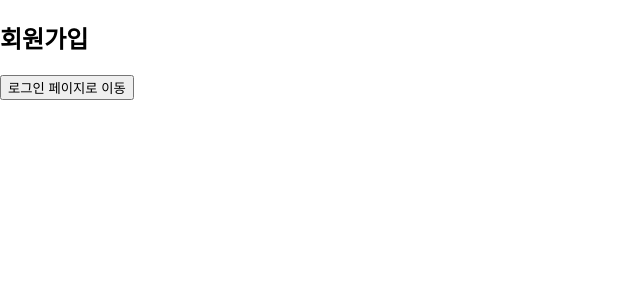
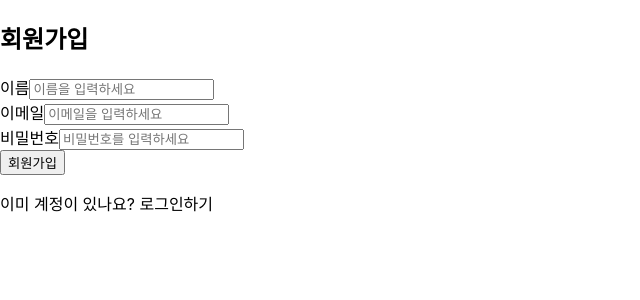
Before and after one commit to soyoonjeong2328/EzPay, a React (Create React App) app in the folder frontend/: page /signup in a window 1280 px wide. Shown: the top 300 px of the page, without its empty margins (0-640 px from the left). Built offline with nearby package versions, Linux system fonts and the light colour scheme.

Commit message:
feat: 회원가입, 대시보드 화면 구성 - backend와 API 연결시도(실패) → 추후 다시 시도

```diff
--- a/frontend/src/pages/Dashboard.js
+++ b/frontend/src/pages/Dashboard.js
@@ -1,23 +1,144 @@
 import { useNavigate } from "react-router-dom";
+import { useEffect, useState } from "react";
+import { FiMenu, FiX} from "react-icons/fi"; // 메뉴 아이콘 (열기 / 닫기)
 
 const Dashboard = () => {
   const navigate = useNavigate();
 
-  const handleLogout = () => {
-    localStorage.removeItem("userToken");
-    navigate("/");
-  };
+  const [user, setUser] = useState("사용자");
+  const [account, setAccount] = useState(null); // 계좌정보
+  const [balance, setBalance] = useState(0); // 계좌 잔액
+  const [transactions, setTransactions] = useState([]);
+  const [isMenuOpen, setIsMenuOpen] = useState(false);
+  const [isLoading, setIsLoading] = useState(true); //데이터 로딩 상태
+
+  useEffect(() => {
+    const fetchUserData = async () => {
+      try {
+        const response = await fetch("http://localhost:8080/api/user");
+        if (!response.ok) throw new Error("데이터를 불러올 수 없음");
+
+        const data = await response.json();
+
+        if (!data.user) {
+          navigate("/login"); // 사용자 정보가 없으면 로그인 페이지로 이동
+          return;
+        }
+
+        setUser(data.user);
+        setBalance(data.balance || 0);
+        setTransactions(data.transactions || []);
+
+        if (data.account) {
+          setAccount(data.account);
+        }
+      } catch (error) {
+        console.error("데이터 가져오기 오류:", error);
+        navigate("/login"); // 오류 발생 시 로그인 페이지로 이동
+      } finally {
+        setIsLoading(false); // 로딩 상태 해제
+      }
+    };
+
+    fetchUserData();
+  }, [navigate]);
+
+  // if(isLoading) {
+  //   return(
+  //     <div className="min-h-screen flex items-center justify-center bg-gray-100">
+  //       <p className="text-gray-600 text-lg">로딩 중...</p>
+  //     </div>
+  //   );
+  // }
 
   return (
-    <div className="flex flex-col items-center justify-center h-screen bg-gray-100">
-      <h2 className="text-2xl font-bold">대시보드</h2>
-      <p className="mt-2">환영합니다! 송금을 시작해보세요.</p>
-      <button
-        className="mt-4 px-4 py-2 bg-red-500 text-white rounded"
-        onClick={handleLogout}
-      >
-        로그아웃
-      </button>
+    <div className="min-h-screen bg-gray-50 flex flex-col items-center p-6">
+      {/* 헤더 */}
+      <header className="flex justify-between items-center w-full max-w-lg bg-white shadow-md p-4 rounded-lg">
+        <div>
+          {account ? (
+            <>
+              <h2 className="text-xl font-semibold">{account.bankName}</h2>
+              <p className="text-sm text-gray-600">{user.name} 님</p>
+            </>
+          ) : (
+            <h2 className="text-xl font-semibold text-gray-500">계좌 없음</h2>
+          )}
+        </div>
+        <button onClick={() => setIsMenuOpen(true)}>
+          <FiMenu size={28} className="text-gray-700" />
+        </button>
+      </header>
+
+      {/* 계좌 정보 */}
+      {account ? (
+        <div className="w-full max-w-lg bg-white shadow-md rounded-lg p-6 mt-6">
+          <p className="text-gray-600">계좌번호</p>
+          <p className="text-lg font-semibold">{account.accountNumber}</p>
+          <div className="mt-4 flex justify-between items-center">
+            <p className="text-2xl font-bold">{balance.toLocaleString()} 원</p>
+            <button className="bg-yellow-500 text-white px-4 py-2 rounded-lg font-semibold">
+              이체
+            </button>
+          </div>
+        </div>
+      ) : (
+        <div className="w-full max-w-lg bg-white shadow-md rounded-lg p-6 mt-6 text-center">
+          <p className="text-gray-600">현재 계좌가 없습니다.</p>
+          <button
+            className="mt-4 bg-blue-500 text-white px-4 py-2 rounded-lg font-semibold"
+            onClick={() => navigate("/create-account")}
+          >
+            계좌 생성하기
+          </button>
+        </div>
+      )}
+
+      {/* 최근 거래 내역 */}
+      <div className="w-full max-w-lg bg-white shadow-md rounded-lg p-6 mt-6">
+        <h3 className="text-lg font-semibold">최근 거래 내역</h3>
+        {transactions.length > 0 ? (
+          <ul className="mt-2 space-y-3">
+            {transactions.map((tx, index) => (
+              <li key={index} className="p-3 border rounded-lg bg-gray-100 flex justify-between">
+                <span className="font-semibold">{tx.type}</span>
+                <span>{tx.amount.toLocaleString()} 원</span>
+              </li>
+            ))}
+          </ul>
+        ) : (
+          <p className="text-gray-600 mt-2">거래 내역이 없습니다.</p>
+        )}
+      </div>
+
+      {/* 메뉴 모달 */}
+      {isMenuOpen && (
+        <div className="fixed top-0 left-0 w-full h-full bg-black bg-opacity-50 flex justify-end">
+          <div className="w-64 h-full bg-white shadow-lg p-4">
+            <div className="flex justify-between items-center">
+              <h2 className="text-xl font-semibold">메뉴</h2>
+              <button onClick={() => setIsMenuOpen(false)}>
+                <FiX size={24} className="text-gray-700" />
+              </button>
+            </div>
+            <ul className="mt-6 space-y-4">
+              <li className="text-gray-700 hover:text-blue-600 cursor-pointer">전체계좌조회</li>
+              <li className="text-gray-700 hover:text-blue-600 cursor-pointer">통합거래내역조회</li>
+              <li className="text-gray-700 hover:text-blue-600 cursor-pointer">이체</li>
+              <li className="text-gray-700 hover:text-blue-600 cursor-pointer">환경설정</li>
+              <li
+                className="text-red-600 hover:text-red-700 cursor-pointer"
+                onClick={() => {
+                  localStorage.removeItem("userToken");
+                  navigate("/login");
+                }}
+              >
+                로그아웃
+              </li>
+            </ul>
+          </div>
+        </div>
+      )}
     </div>
   );
 };
--- a/frontend/src/pages/Signup.js
+++ b/frontend/src/pages/Signup.js
@@ -1,17 +1,112 @@
+import { useState } from "react";
 import { useNavigate } from "react-router-dom";
 
 const Signup = () => {
   const navigate = useNavigate();
+  const [formData, setFormData] = useState({
+    name : "",
+    email : "",
+    password : ""
+  });
+
+  const handleChange = (e) => {
+    setFormData({ ...formData, [e.target.name] : e.target.value});
+  };
+
+  const handleSubmit = async (e) => {
+    e.preventDefault();
+
+    console.log("회원 가입 정보 : ", formData);
+
+    // 백엔드 API 연동 예정
+    try{
+      // 백엔드 API 연동 부분 회원가입 요청
+      const response = await fetch("http://localhost:8080/api/signup", {
+        method : "POST",
+        headers : {
+          "Content-Type" : "application/json"
+        },
+        body : JSON.stringify(formData)
+      });
+
+      if(!response.ok) {
+        throw new Error("회원가입 실패");
+      }
+
+      const result = await response.json();
+      console.log("회원가입 성공 :", result);
+
+      alert("회원가입이 완료되었습니다");
+      navigate("/login");
+    } catch (error) {
+      console.log("회원가입 오류 : ", error);
+      alert("회원가입 실패했습니다. 다시 시도해주세요.");
+    }
+  };
 
   return (
-    <div className="flex flex-col items-center justify-center h-screen bg-gray-100">
-      <h2 className="text-2xl font-bold">회원가입</h2>
-      <button
-        className="mt-4 px-4 py-2 bg-green-500 text-white rounded"
-        onClick={() => navigate("/login")}
-      >
-        로그인 페이지로 이동
-      </button>
+    <div className="flex items-center justify-center min-h-screen bg-gradient-to-b from-blue-100 to-blue-300">
+      <div className="bg-white shadow-lg rounded-2xl p-8 max-w-md w-full">
+        <h2 className="text-3xl font-bold text-center text-gray-800 mb-6">회원가입</h2>
+
+        <form onSubmit={handleSubmit} className="space-y-4">
+          <div>
+            <label className="block text-gray-700 font-semibold">이름</label>
+            <input
+              type="text"
+              name="name"
+              placeholder="이름을 입력하세요"
+              value={formData.name}
+              onChange={handleChange}
+              className="w-full px-4 py-2 mt-1 border rounded-lg focus:ring-2 focus:ring-blue-500 focks:outline-none"
+              required
+            />
+          </div>
+          <div>
+            <label className="block text-gray-700 font-semibold">이메일</label>
+            <input
+              type="email"
+              name="email"
+              placeholder="이메일을 입력하세요"
+              value={formData.email}
+              onChange={handleChange}
+              className="w-full px-4 py-2 mt-1 border rounded-lg focus:ring-2 focus:ring-blue-500 focks:outline-none"
+              required
+            />
+          </div>
+          <div>
+            <label className="block text-gray-700 font-semibold">비밀번호</label>
+            <input
+              type="password"
+              name="password"
+              placeholder="비밀번호를 입력하세요"
+              value={formData.password}
+              onChange={handleChange}
+              className="w-full px-4 py-2 mt-1 border rounded-lg focus:ring-2 focus:ring-blue-500 focks:outline-none"
+              required
+            />
+          </div>
+
+          <button
+            type="sumbit"
+            className="w-full bg-blue-600 text-white py-3 rounded-xl font-semibold transition hover:bg-blue-700"
+          >
+            회원가입
+          </button>
+        </form>
+
+        {/* 로그인 페이지 이동 링크 */}
+        <p className="text-center text-gray-600 mt-4">
+          이미 계정이 있나요? {" "}
+
+          <span
+            className="text-blue-600 font-semibold cursor-pointer hover:underline"
+            onClick={() => navigate("/login")}
+          >
+            로그인하기
+          </span>
+        </p>
+      </div>
     </div>
   );
 };
```
Also changed, not shown: 1 other file (tests, documents, lock files or other folders).
